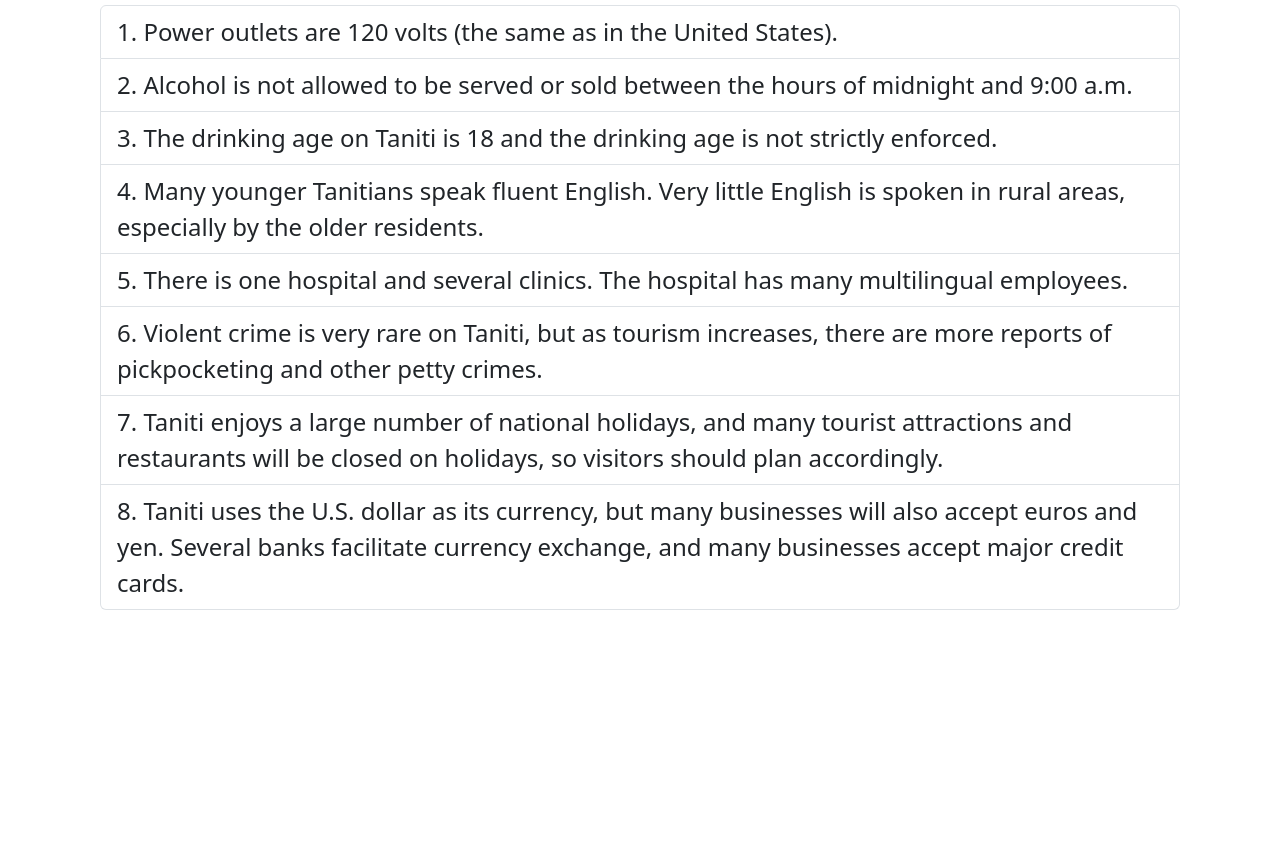
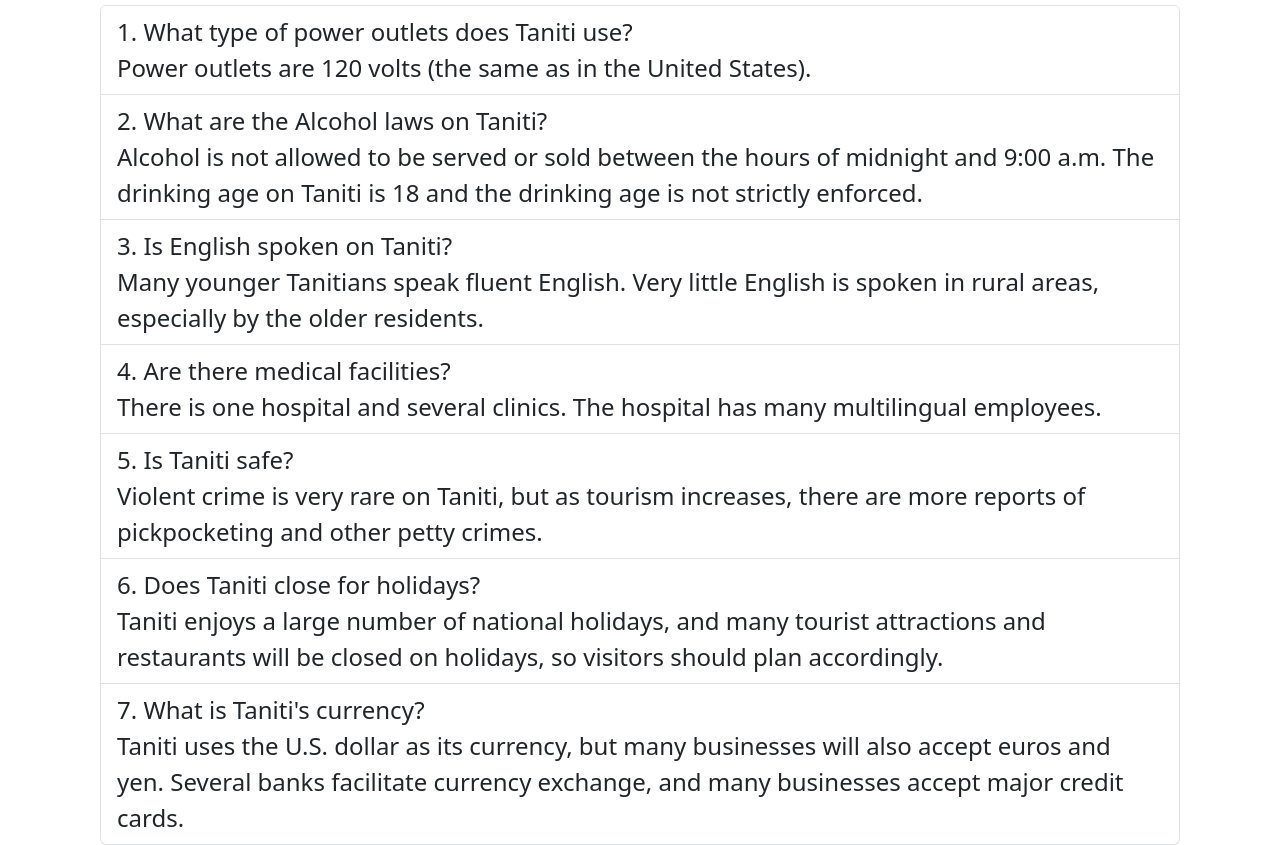
Before and after one commit to AAulai/aaulai.github.io, a website: page faqs.html in a window 1280 px wide. Shown: the part 601-1446 px from the top of the page. Before the commit the page ends 1211 px from the top, so only its background shows below. Drawn offline with nearby package versions, Linux system fonts and the light colour scheme.

Commit message:
Update faqs.html with questions to faq answers.

```diff
--- a/faqs.html
+++ b/faqs.html
@@ -39,14 +39,20 @@
     <h1 class="text-center">Frequently Asked Questions</h1>
     <section class="fs-4">
         <ul class="list-group list-group-numbered">
-            <li class="list-group-item">Power outlets are 120 volts (the same as in the United States).</li>
-            <li class="list-group-item">Alcohol is not allowed to be served or sold between the hours of midnight and 9:00 a.m.</li>
-            <li class="list-group-item">The drinking age on Taniti is 18 and the drinking age is not strictly enforced.</li>
-            <li class="list-group-item">Many younger Tanitians speak fluent English. Very little English is spoken in rural areas, especially by the older residents.</li>
-            <li class="list-group-item">There is one hospital and several clinics. The hospital has many multilingual employees.</li>
-            <li class="list-group-item">Violent crime is very rare on Taniti, but as tourism increases, there are more reports of pickpocketing and other petty crimes.</li>
-            <li class="list-group-item">Taniti enjoys a large number of national holidays, and many tourist attractions and restaurants will be closed on holidays, so visitors should plan accordingly.</li>
-            <li class="list-group-item">Taniti uses the U.S. dollar as its currency, but many businesses will also accept euros and yen. Several banks facilitate currency exchange, and many businesses accept major credit cards.</li>
+            <li class="list-group-item">What type of power outlets does Taniti use?<br>
+                Power outlets are 120 volts (the same as in the United States).</li>
+            <li class="list-group-item">What are the Alcohol laws on Taniti?<br>
+                Alcohol is not allowed to be served or sold between the hours of midnight and 9:00 a.m. The drinking age on Taniti is 18 and the drinking age is not strictly enforced.</li>
+            <li class="list-group-item">Is English spoken on Taniti?<br>
+                Many younger Tanitians speak fluent English. Very little English is spoken in rural areas, especially by the older residents.</li>
+            <li class="list-group-item">Are there medical facilities?<br>
+                There is one hospital and several clinics. The hospital has many multilingual employees.</li>
+            <li class="list-group-item">Is Taniti safe?<br>
+                Violent crime is very rare on Taniti, but as tourism increases, there are more reports of pickpocketing and other petty crimes.</li>
+            <li class="list-group-item">Does Taniti close for holidays?<br>
+                Taniti enjoys a large number of national holidays, and many tourist attractions and restaurants will be closed on holidays, so visitors should plan accordingly.</li>
+            <li class="list-group-item">What is Taniti's currency?<br>
+                Taniti uses the U.S. dollar as its currency, but many businesses will also accept euros and yen. Several banks facilitate currency exchange, and many businesses accept major credit cards.</li>
         </ul>
     </section>
     <!-- Bootstrap script -->
```
